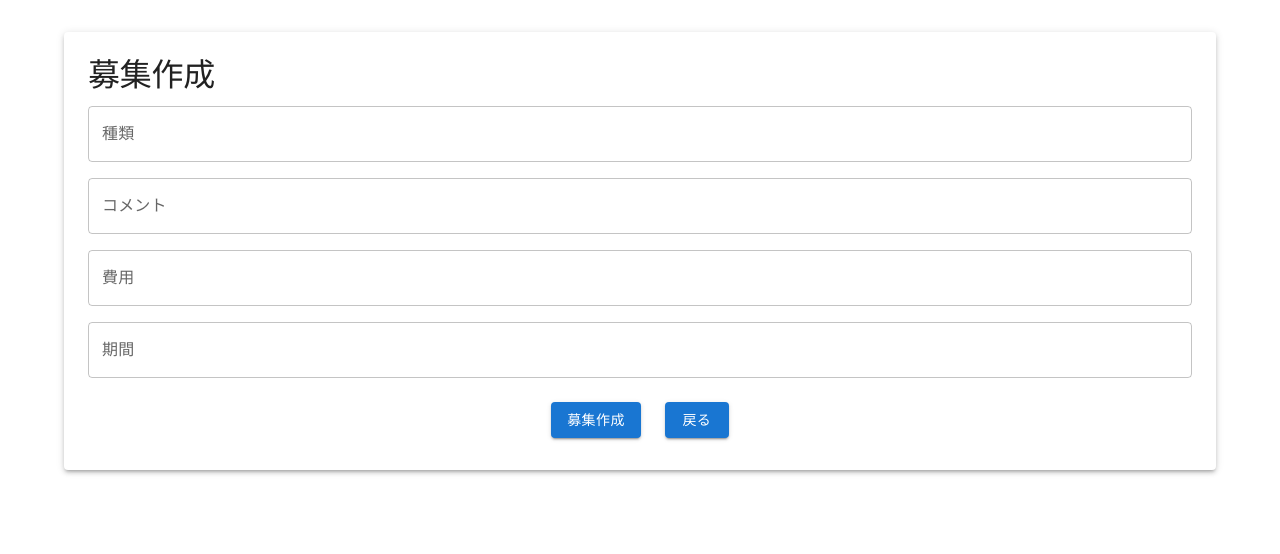
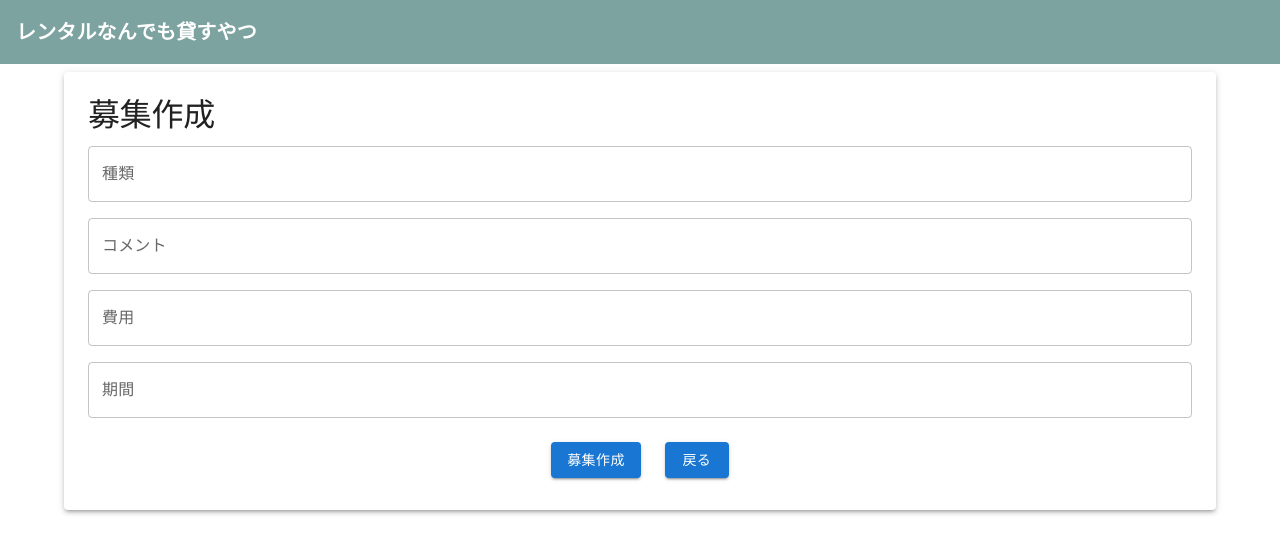
Before and after one commit to kento3485/hackathon_biprogy_2024_5_v2, a React (Create React App) app in the folder my-liff-app/: page /create-recruitment in a window 1280 px wide. Shown: the top 554 px of the page. Built offline with nearby package versions, Linux system fonts and the light colour scheme.

Commit message:
add header

```diff
--- a/my-liff-app/src/components/CreateRecruitment.js
+++ b/my-liff-app/src/components/CreateRecruitment.js
@@ -2,6 +2,7 @@
 import React, { useState } from 'react';
 import { Container, Typography, TextField, Button, Box, Paper, Grid } from '@mui/material';
 import { useNavigate } from 'react-router-dom';
+import Header from './Header';
 
 const CreateRecruitment = () => {
   const [type, setType] = useState('');
@@ -17,6 +18,7 @@ const CreateRecruitment = () => {
 
   return (
     <Container>
+      <Header />
       <Paper elevation={3} sx={{ p: 3, mb: 3 }}>
         <Typography variant="h2" gutterBottom>募集作成</Typography>
         <Box component="form" noValidate autoComplete="off">
--- /dev/null
+++ b/my-liff-app/src/components/Header.js
@@ -0,0 +1,34 @@
+import React from "react";
+import { Box, Typography } from "@mui/material";
+
+const Header = () => {
+  return (
+    <div>
+      <Box
+        sx={{
+          position: "fixed",
+          top: 0,
+          left: 0,
+          right: 0,
+          backgroundColor: "#7DA3A1",
+          color: "white",
+          padding: 2,
+          zIndex: 100,
+          height: "64px",
+        }}
+      >
+        <Typography
+          variant="h6"
+          sx={{ fontFamily: "Roboto", fontWeight:  700, color: "white" }}
+        >
+          レンタルなんでも貸すやつ
+        </Typography>
+      </Box>
+      <Box>
+        <div style={{ height: "40px" }} />
+      </Box>
+    </div>
+  );
+};
+
+export default Header;
```
